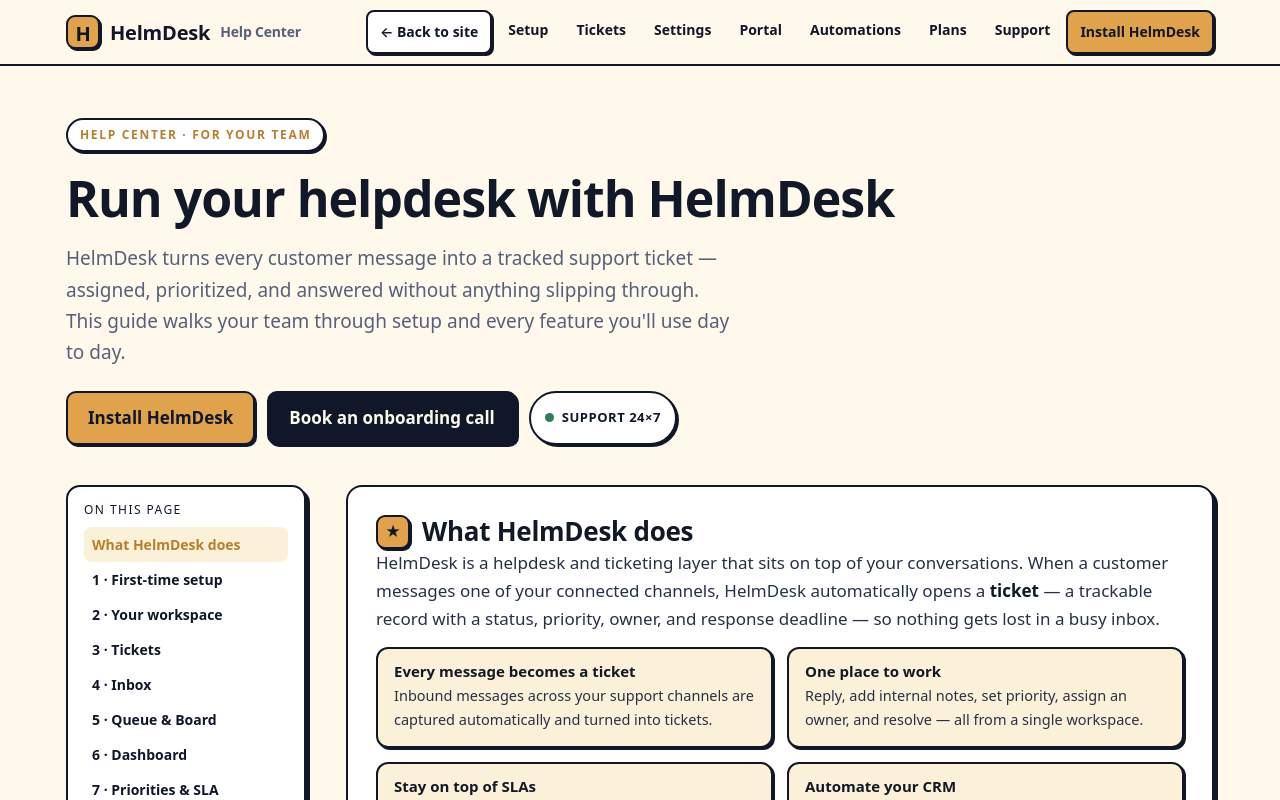
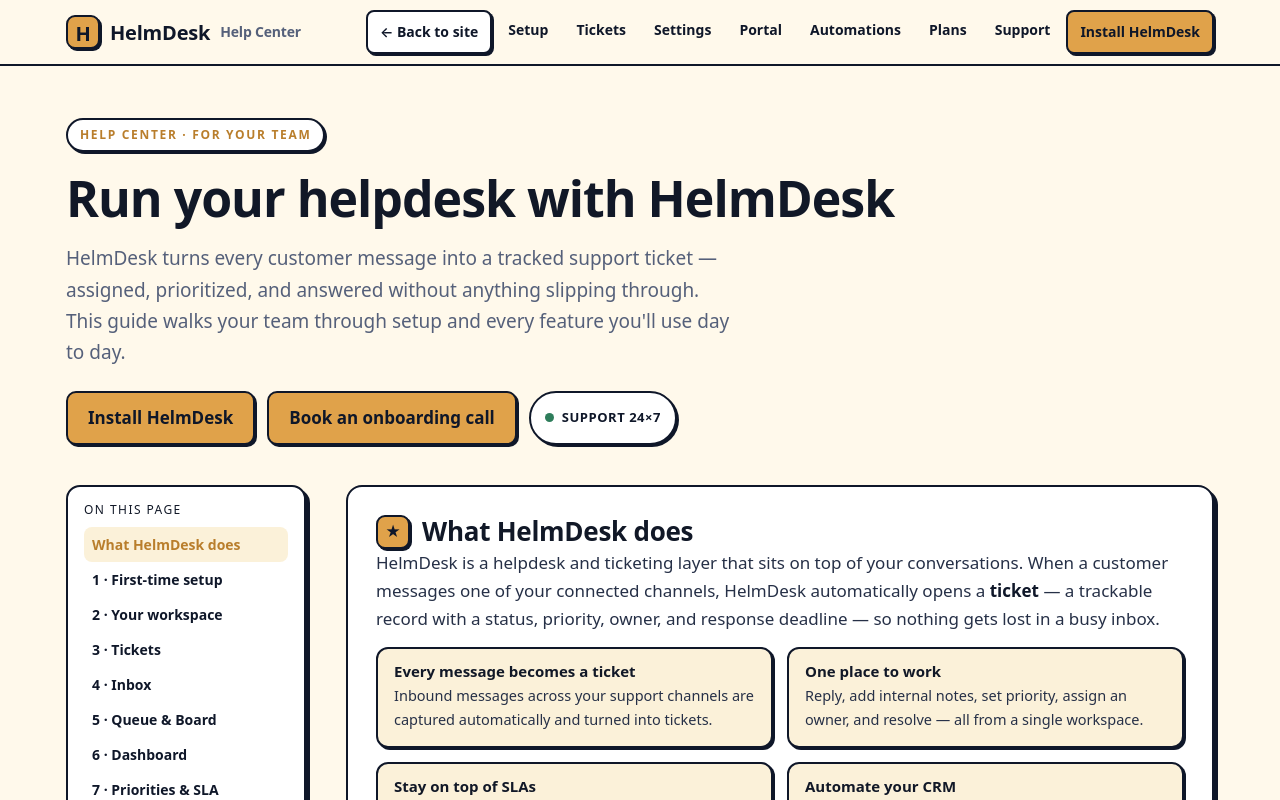
Before and after one commit to itdev13/desk-web, a Next.js app: page /help in a window 1280 px wide. Shown: the top 800 px of the page. Built offline with nearby package versions, Linux system fonts and the light colour scheme.

Commit message:
Trigger redeploy for help.html

```diff
--- a/src/app/help/help.css
+++ b/src/app/help/help.css
@@ -163,7 +163,6 @@
   font-weight:800; text-decoration:none; box-shadow:var(--shadow-sm); background:var(--amber); color:var(--ink);
 }
 .helpdoc a.btn.ghost{background:var(--card); color:var(--ink)}
-.helpdoc a.btn.book{background:var(--ink); color:#FFF9EB}
 .helpdoc a.btn:hover{transform:translate(-1px,-1px); box-shadow:3px 3px 0 0 var(--line)}
 .helpdoc .cta-row{display:flex; gap:12px; flex-wrap:wrap; justify-content:center}
 
```
